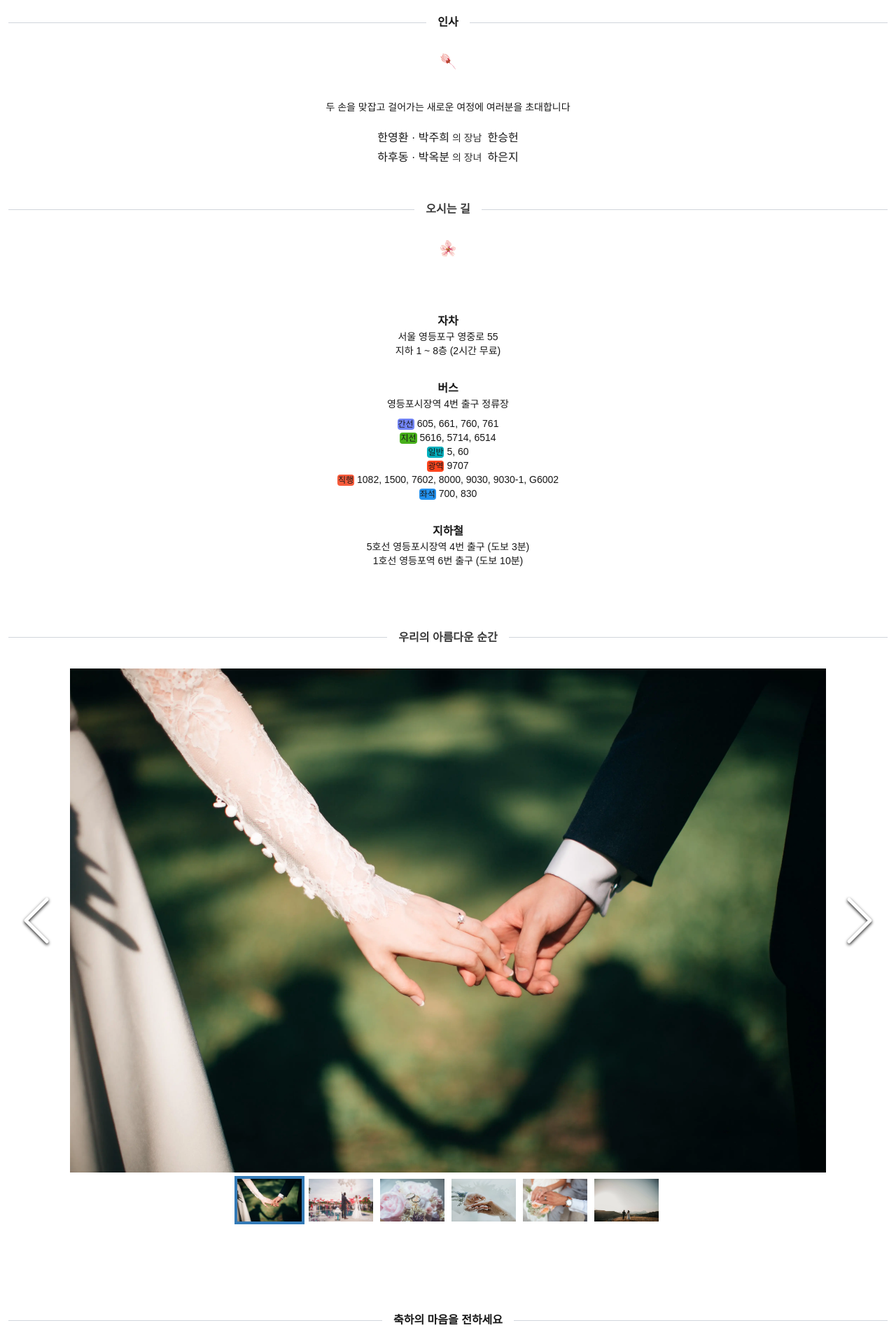
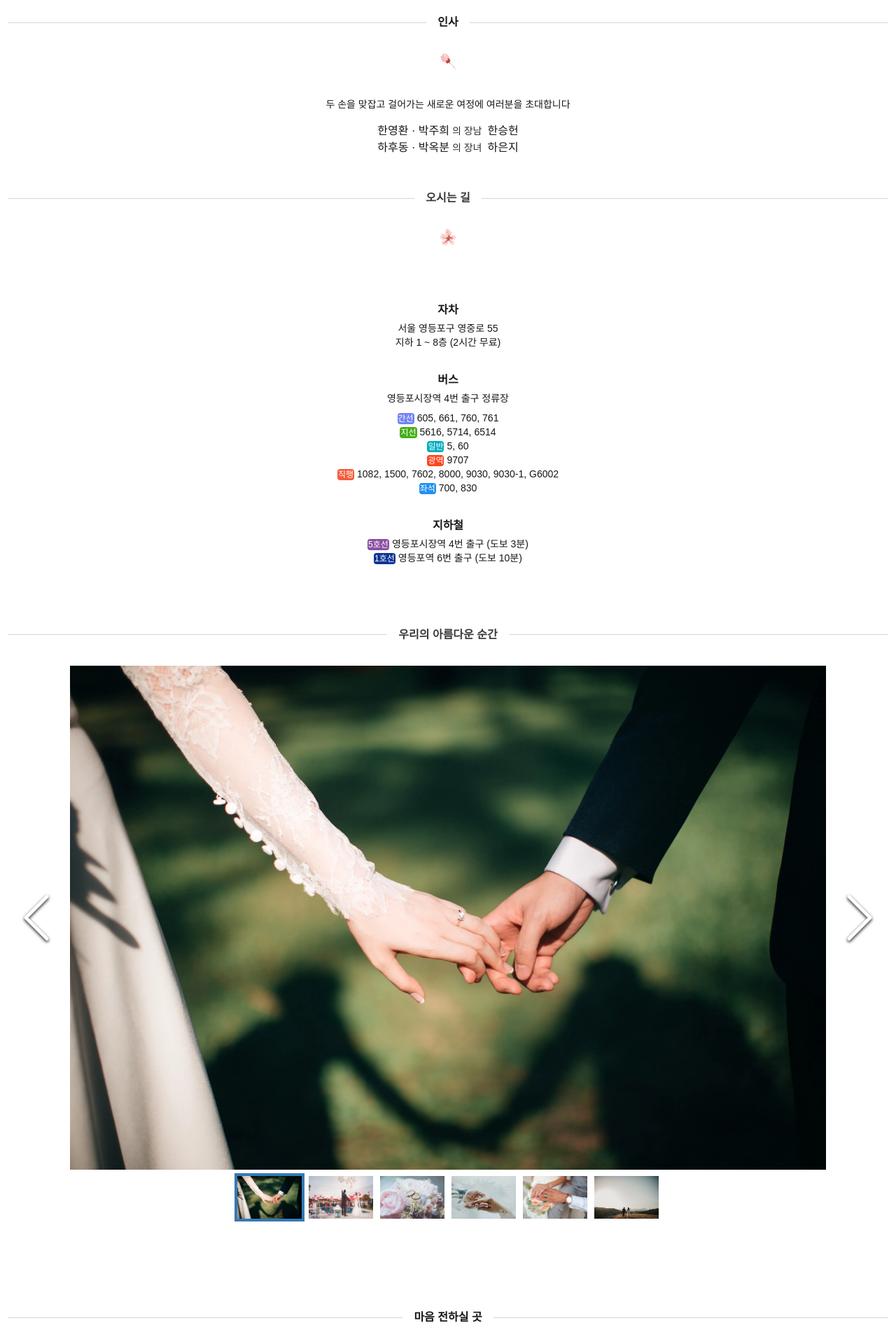
Before and after one commit to ejayyy/invitation, a Next.js app: page / in a window 1280 px wide. Shown: the part 900-2820 px from the top of the page at 70% size. Built offline with nearby package versions, Linux system fonts and the light colour scheme.

Commit message:
Update css

```diff
--- a/src/app/components/CongratulatoryMoney.tsx
+++ b/src/app/components/CongratulatoryMoney.tsx
@@ -25,9 +25,7 @@ const CongratulatoryMoney = () => {
     <div className="pt-10 pb-4 text-center">
       <div className="flex items-center my-8" data-aos="fade-up">
         <hr className="grow border-t" />
-        <p className="text-base font-bold mx-4 text-center">
-          축하의 마음을 전하세요
-        </p>
+        <p className="text-base font-bold mx-4 text-center">마음 전하실 곳</p>
         <hr className="grow border-t" />
       </div>
 
@@ -35,9 +33,7 @@ const CongratulatoryMoney = () => {
         <Image src="/assets/flower3.png" alt="flower" width={22} height={22} />
       </div>
 
-      <p className="text-sm leading-7 mb-10" data-aos="fade-up">
-        축하의 마음을 담아 축의금을 전달해 보세요.
-      </p>
+      <p className="text-sm mb-10" data-aos="fade-up">따뜻한 마음 전해주시는 모든 분들께 감사드립니다.</p>
 
       <div className="max-w-2xl mx-auto">
         <AccountAccordion
--- a/src/app/components/Greeting.tsx
+++ b/src/app/components/Greeting.tsx
@@ -8,7 +8,7 @@ const Greeting = () => {
       <div className="flex items-center my-8">
         <hr className="grow border-t" />
         <p
-          className="text-base font-bold opacity-85 mx-4 text-center"
+          className="text-base font-bold mx-4 text-center"
           data-aos="fade-up"
         >인사</p>
         <hr className="grow border-t" />
@@ -18,9 +18,9 @@ const Greeting = () => {
         <Image src="/assets/flower1.png" alt="flower" width={22} height={22} />
       </div>
 
-      <p className="text-sm leading-7 opacity-75 mb-4 w-full text-center" data-aos="fade-up">두 손을 맞잡고 걸어가는 새로운 여정에 여러분을 초대합니다</p>
+      <p className="text-sm mb-4 w-full text-center" data-aos="fade-up">두 손을 맞잡고 걸어가는 새로운 여정에 여러분을 초대합니다</p>
 
-      <p className="leading-7 w-full text-center" data-aos="fade-up">
+      <p className="w-full text-center" data-aos="fade-up">
         {WEDDING_CONFIG.groom.father.name} · {WEDDING_CONFIG.groom.mother.name}<span className="ml-1 mr-2 text-sm opacity-90">의 장남</span>{WEDDING_CONFIG.groom.name}
         <br />
         {WEDDING_CONFIG.bride.father.name} · {WEDDING_CONFIG.bride.mother.name}<span className="ml-1 mr-2 text-sm opacity-90">의 장녀</span>{WEDDING_CONFIG.bride.name}
--- a/src/app/components/Location.tsx
+++ b/src/app/components/Location.tsx
@@ -64,24 +64,24 @@ const Location = () => {
 
       <div className="w-full text-center py-10">
         <div>
-          <p className="font-bold">자차</p>
+          <p className="font-bold mb-1">자차</p>
           <p className="text-sm">서울 영등포구 영중로 55</p>
           <p className="text-sm">지하 1 ~ 8층 (2시간 무료)</p>
         </div>
         <div className="my-8">
-          <p className="font-bold">버스</p>
+          <p className="font-bold mb-1">버스</p>
           <p className="text-sm mb-2">영등포시장역 4번 출구 정류장</p>
-          <p className="text-sm"><span className="text-xs bg-[#7284f6] p-px rounded mr-1">간선</span>605, 661, 760, 761</p>
-          <p className="text-sm"><span className="text-xs bg-[#47af1b] p-px rounded mr-1">지선</span>5616, 5714, 6514</p>
-          <p className="text-sm"><span className="text-xs bg-[#00afbd] p-px rounded mr-1">일반</span>5, 60</p>
-          <p className="text-sm"><span className="text-xs bg-[#ff451e] p-px rounded mr-1">광역</span>9707</p>
-          <p className="text-sm"><span className="text-xs bg-[#f65b3b] p-px rounded mr-1">직행</span>1082, 1500, 7602, 8000, 9030, 9030-1, G6002</p>
-          <p className="text-sm"><span className="text-xs bg-[#2391ee] p-px rounded mr-1">좌석</span>700, 830</p>
+          <p className="text-sm"><span className="text-white text-xs bg-[#7284f6] p-px rounded mr-1">간선</span>605, 661, 760, 761</p>
+          <p className="text-sm"><span className="text-white text-xs bg-[#47af1b] p-px rounded mr-1">지선</span>5616, 5714, 6514</p>
+          <p className="text-sm"><span className="text-white text-xs bg-[#00afbd] p-px rounded mr-1">일반</span>5, 60</p>
+          <p className="text-sm"><span className="text-white text-xs bg-[#ff451e] p-px rounded mr-1">광역</span>9707</p>
+          <p className="text-sm"><span className="text-white text-xs bg-[#f65b3b] p-px rounded mr-1">직행</span>1082, 1500, 7602, 8000, 9030, 9030-1, G6002</p>
+          <p className="text-sm"><span className="text-white text-xs bg-[#2391ee] p-px rounded mr-1">좌석</span>700, 830</p>
         </div>
         <div>
-          <p className="font-bold">지하철</p>
-          <p className="text-sm">5호선 영등포시장역 4번 출구 (도보 3분)</p>
-          <p className="text-sm">1호선 영등포역 6번 출구 (도보 10분)</p>
+          <p className="font-bold mb-1">지하철</p>
+          <p className="text-sm"><span className="text-white text-xs bg-[#8b50a4] p-px rounded mr-1">5호선</span>영등포시장역 4번 출구 (도보 3분)</p>
+          <p className="text-sm"><span className="text-white text-xs bg-[#0d3692] p-px rounded mr-1">1호선</span>영등포역 6번 출구 (도보 10분)</p>
         </div>
       </div>
     </section>
```
